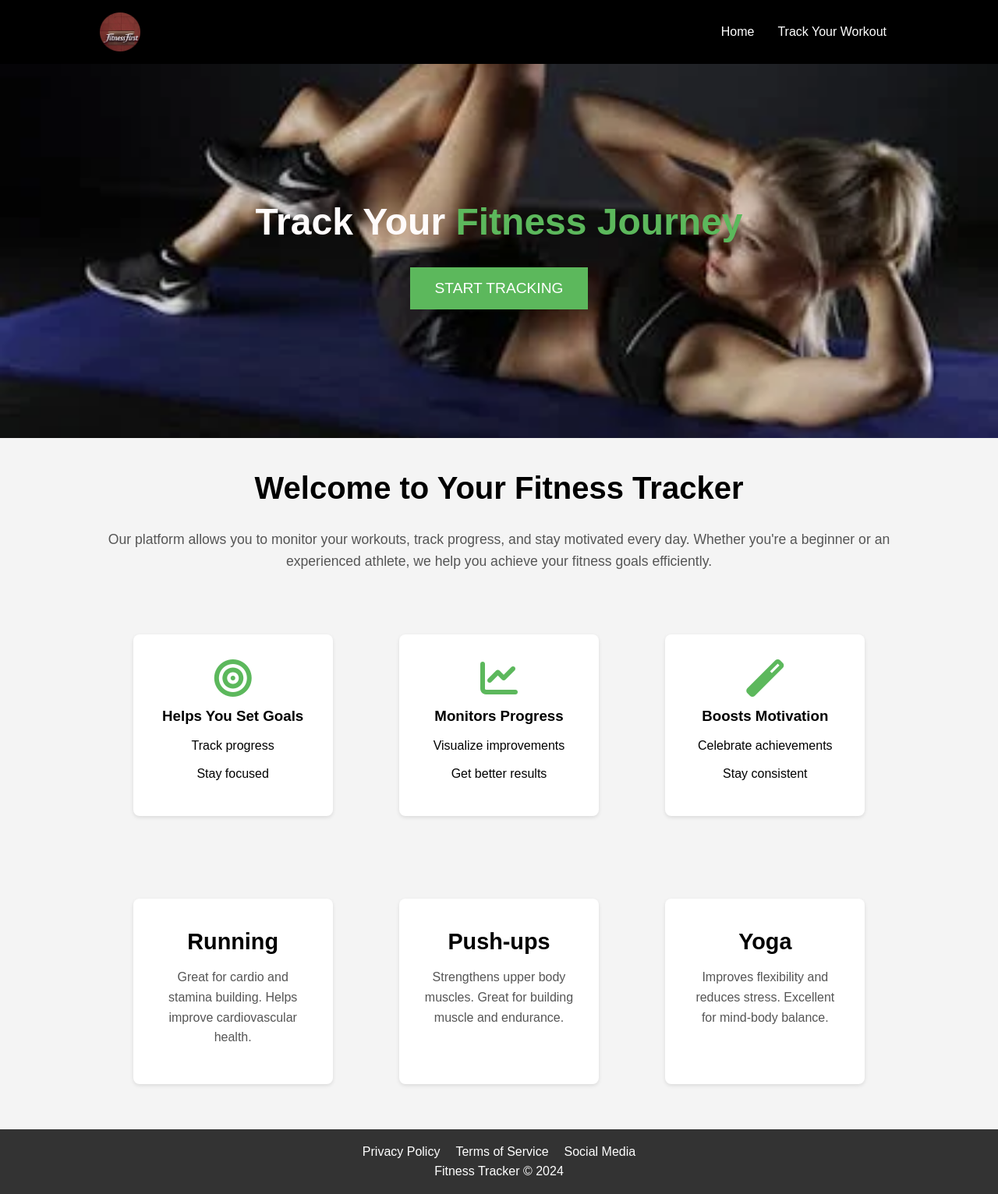
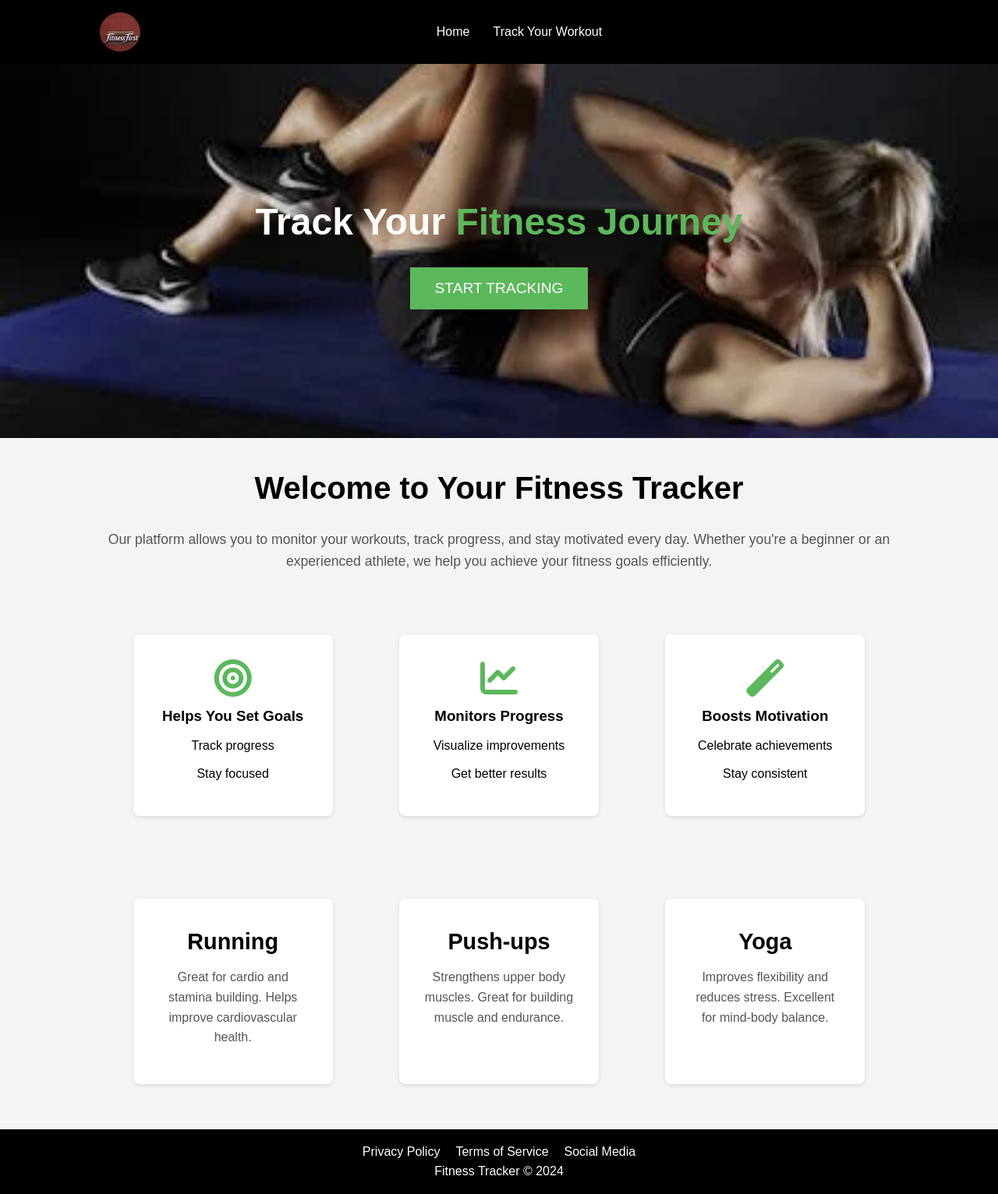
Before and after one commit to Hamza-Ridhwan/Phase-2-Fitness-tracker---Group-9, a React (Create React App) app: page / in a window 1280 px wide. Shown: the whole page at 78% size. Built offline with nearby package versions, Linux system fonts and the light colour scheme.

Commit message:
Updated the navbar and Home.css

```diff
--- a/src/Components/Navbar.jsx
+++ b/src/Components/Navbar.jsx
@@ -6,7 +6,7 @@ const Navbar = () => {
   return (
     <header>
       <img  src={logo} alt="Fitness Tracker Logo" />
-      <nav>
+      <nav className="nav-container">
         <a href="#">Home</a>
         <a href="#">Track Your Workout</a>
       </nav>
--- a/src/Home.css
+++ b/src/Home.css
@@ -24,7 +24,7 @@
   /* Header */
   header {
     display: flex;
-    justify-content: space-between; /* Align logo and nav items */
+    justify-content: space-between; /* Align logo and nav container */
     align-items: center; /* Center vertically */
     color: white;
     padding: 1rem 10%;
@@ -35,11 +35,18 @@
     height: 50px; /* Adjust logo size */
   }
 
+  .nav-container {
+    flex-grow: 1;
+    display: flex;
+    justify-content: center; /* Center nav links within container */
+  }
+
   nav a {
     color: white;
     text-decoration: none;
     margin: 0 15px;
   }
+
 
   /* Hero Section */
   .hero {
@@ -154,7 +161,7 @@
 
   /* Footer */
   footer {
-    background-color: #333;
+    background-color: #000000;
     color: white;
     padding: 1rem;
     text-align: center;
```
